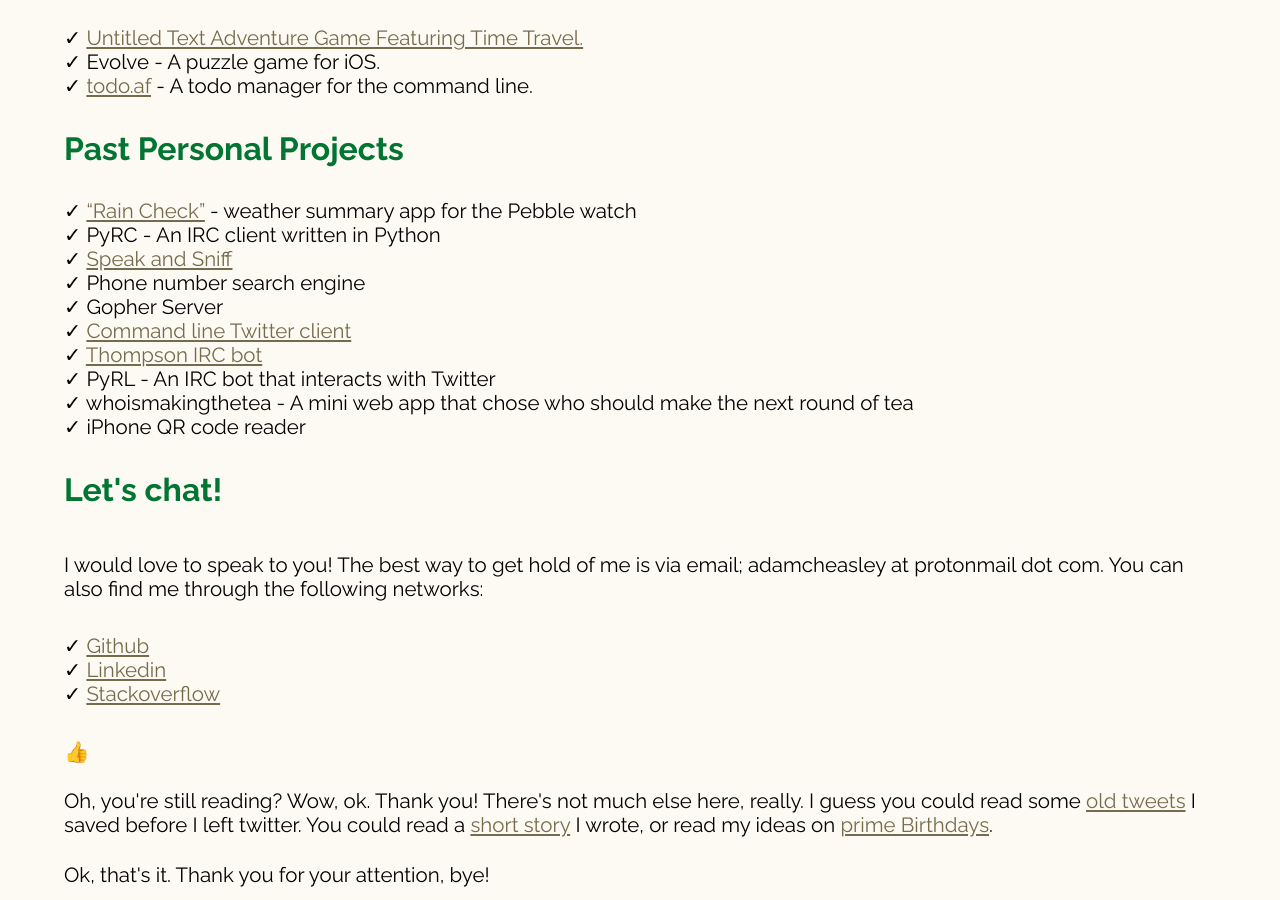
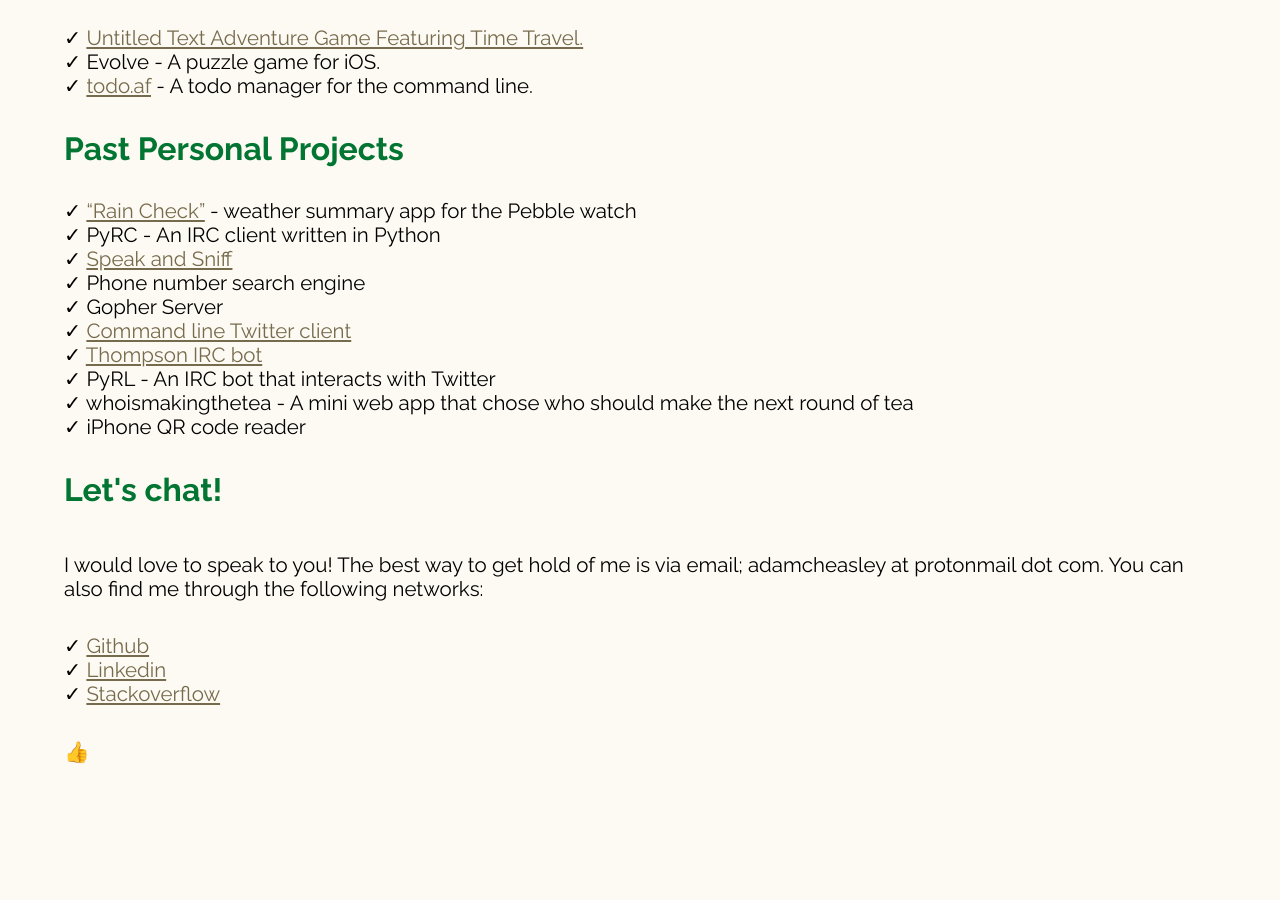
Before and after one commit to adamcheasley/adamcheasley.github.io, a Jekyll site: the page built from index.html, in a window 1280 px wide and 900 px high, scrolled down 1693 px. Built offline with Jekyll 4.4.1, drawn with Linux system fonts in a browser that asks for light colours; after the commit the page ends 2469 px from its top, so only the background shows below that.

Commit message:
Update index.html

```diff
--- a/index.html
+++ b/index.html
@@ -80,6 +80,3 @@ layout: default
     </ul>
 
     <p>👍</p>
-
-    <p>Oh, you're still reading? Wow, ok. Thank you! There's not much else here, really. I guess you could read some <a href="/tweets">old tweets</a> I saved before I left twitter. You could read a <a href="/story">short story</a> I wrote, or read my ideas on <a href="/prime">prime Birthdays</a>.</p>
-    <p>Ok, that's it. Thank you for your attention, bye!</p>
```
